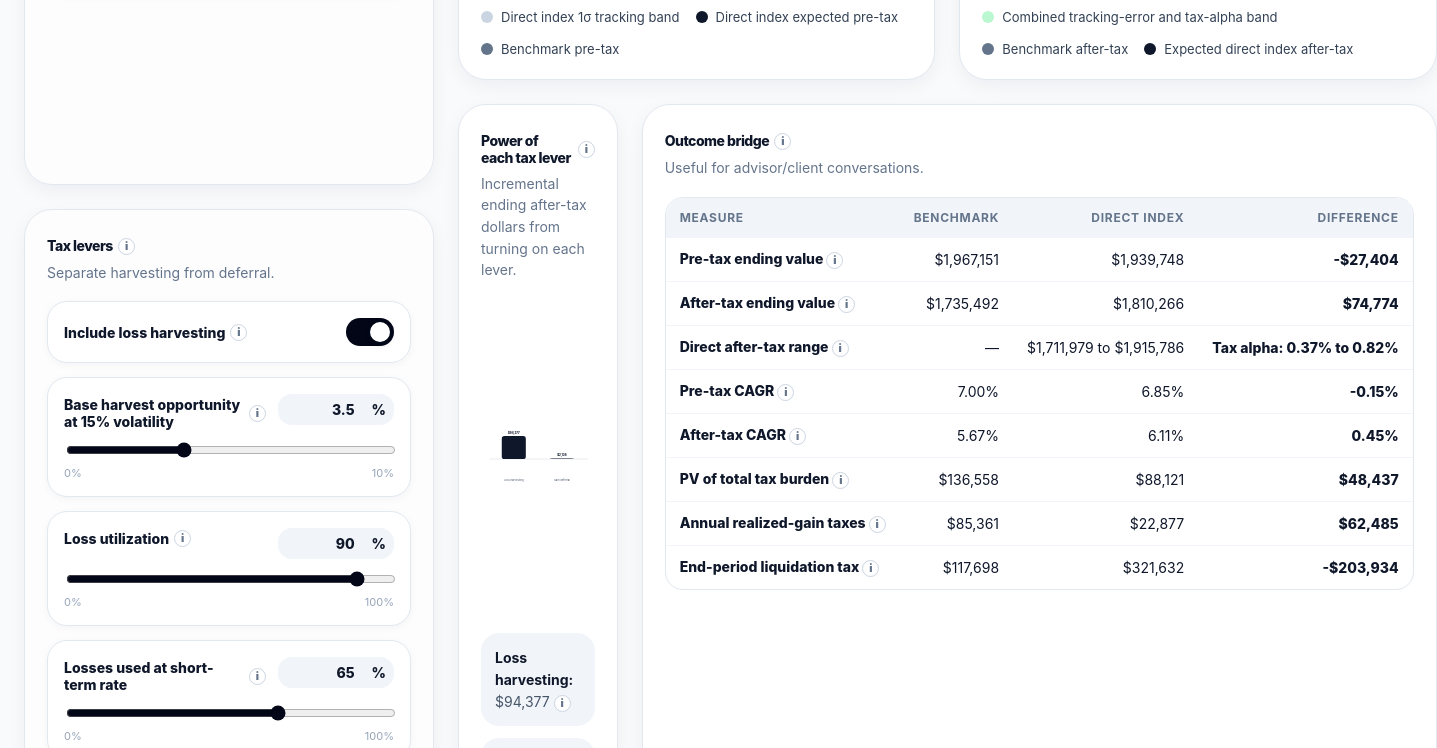
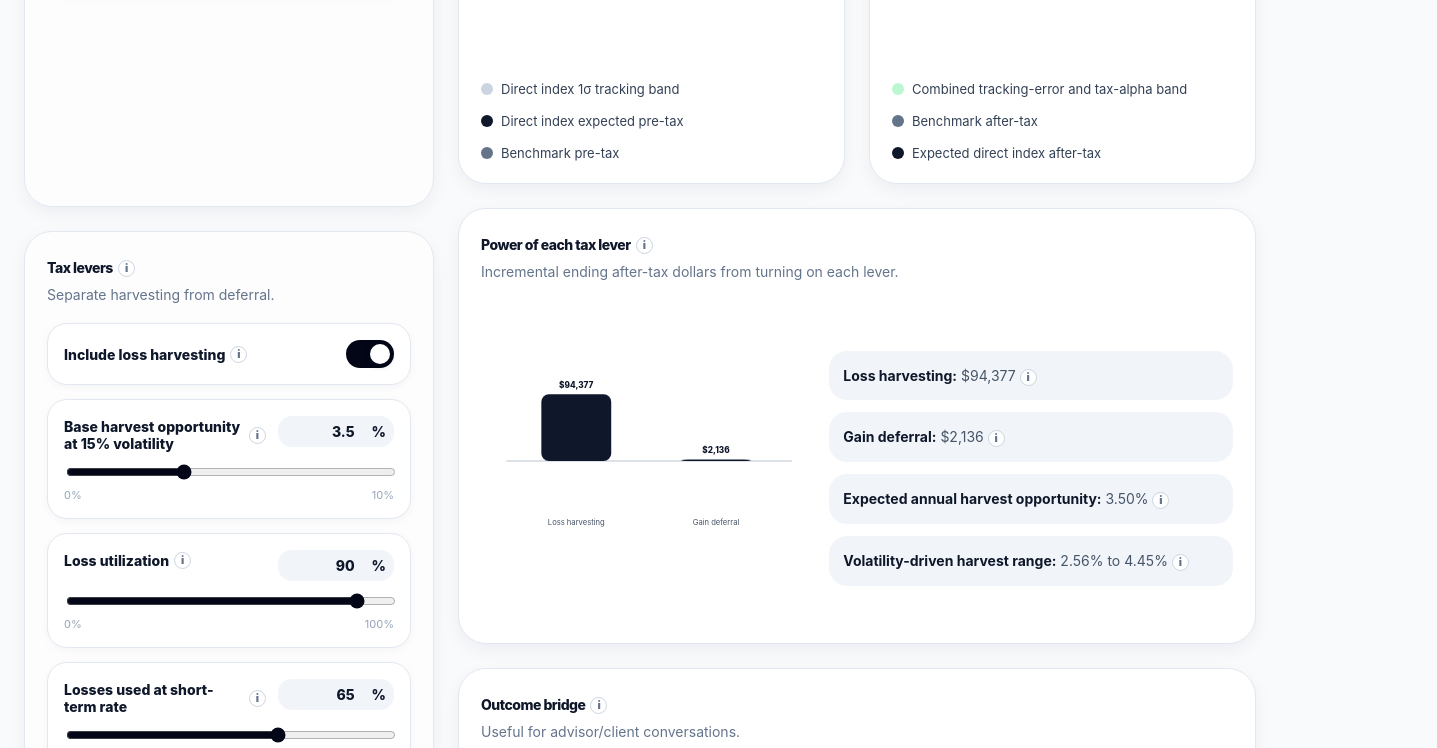
Before and after one commit to shaunnewkirk/Direct-Indexing-Tax-Tool, a plain HTML site: page index.html in a window 1280 px wide. Shown: the part 1419-2167 px from the top of the page, 1437 px wide, since content can reach past the window. Drawn offline with Linux system fonts and the light colour scheme.

Commit message:
Add files via upload

```diff
--- a/index.html
+++ b/index.html
@@ -214,6 +214,11 @@
 
     .info:hover::after, .info:focus::after { display: block; }
 
+    .info.tip-up::after {
+      top: auto;
+      bottom: 24px;
+    }
+
     .number-box {
       display: flex;
       align-items: center;
@@ -337,8 +342,15 @@
 
     .lever-grid {
       display: grid;
-      grid-template-columns: .9fr 1.1fr;
+      grid-template-columns: 1fr;
       gap: 24px;
+    }
+
+    .lever-content {
+      display: grid;
+      grid-template-columns: minmax(320px, 0.9fr) minmax(320px, 1.1fr);
+      gap: 18px;
+      align-items: center;
     }
 
     svg.chart {
@@ -396,7 +408,8 @@
     .table-wrap {
       border: 1px solid var(--line);
       border-radius: 18px;
-      overflow: auto;
+      overflow-x: auto;
+      overflow-y: visible;
     }
 
     th {
@@ -439,7 +452,7 @@
     @media (max-width: 1180px) {
       .layout, .hero-grid { grid-template-columns: 1fr; }
       .metrics { grid-template-columns: repeat(2, minmax(0, 1fr)); }
-      .two-col, .lever-grid, .talking-points { grid-template-columns: 1fr; }
+      .two-col, .lever-grid, .lever-content, .talking-points { grid-template-columns: 1fr; }
     }
 
     @media (max-width: 640px) {
@@ -515,9 +528,10 @@
         .replaceAll(">", "&gt;");
     }
 
-    function info(text) {
+    function info(text, direction = "down") {
       if (!text) return "";
-      return `<span class="info" tabindex="0" data-tip="${escapeAttr(text)}">i</span>`;
+      const directionClass = direction === "up" ? " tip-up" : "";
+      return `<span class="info${directionClass}" tabindex="0" data-tip="${escapeAttr(text)}">i</span>`;
     }
 
     function label(text, tip) {
@@ -990,12 +1004,14 @@
               <div class="lever-grid">
                 <section class="card">
                   ${sectionHeader("Power of each tax lever", "Incremental ending after-tax dollars from turning on each lever.", "This separates the two main engines: current-year value from harvesting losses and future value from deferring realized gains.")}
-                  ${barBreakdown(lossValue, deferralValue)}
-                  <div class="mini-stack">
-                    <div class="soft-box"><strong>Loss harvesting:</strong> ${dollars(lossValue)} ${info("Incremental ending after-tax wealth from turning loss harvesting on, holding gain deferral on.")}</div>
-                    <div class="soft-box"><strong>Gain deferral:</strong> ${dollars(deferralValue)} ${info("Incremental ending after-tax wealth from turning gain deferral on, holding loss harvesting on.")}</div>
-                    <div class="soft-box"><strong>Expected annual harvest opportunity:</strong> ${pct(result.effectiveHarvestOpportunity, 2)} ${info("Modeled harvested losses as a percent of portfolio value after scaling the base assumption by volatility.")}</div>
-                    <div class="soft-box"><strong>Volatility-driven harvest range:</strong> ${pct(lowResult.effectiveHarvestOpportunity, 2)} to ${pct(highResult.effectiveHarvestOpportunity, 2)} ${info("Low-to-high range around expected harvesting opportunity. This is a simple assumption, not a prediction.")}</div>
+                  <div class="lever-content">
+                    <div>${barBreakdown(lossValue, deferralValue)}</div>
+                    <div class="mini-stack">
+                      <div class="soft-box"><strong>Loss harvesting:</strong> ${dollars(lossValue)} ${info("Incremental ending after-tax wealth from turning loss harvesting on, holding gain deferral on.")}</div>
+                      <div class="soft-box"><strong>Gain deferral:</strong> ${dollars(deferralValue)} ${info("Incremental ending after-tax wealth from turning gain deferral on, holding loss harvesting on.")}</div>
+                      <div class="soft-box"><strong>Expected annual harvest opportunity:</strong> ${pct(result.effectiveHarvestOpportunity, 2)} ${info("Modeled harvested losses as a percent of portfolio value after scaling the base assumption by volatility.")}</div>
+                      <div class="soft-box"><strong>Volatility-driven harvest range:</strong> ${pct(lowResult.effectiveHarvestOpportunity, 2)} to ${pct(highResult.effectiveHarvestOpportunity, 2)} ${info("Low-to-high range around expected harvesting opportunity. This is a simple assumption, not a prediction.")}</div>
+                    </div>
                   </div>
                 </section>
 
@@ -1013,8 +1029,8 @@
                         <tr><td class="bold">Pre-tax CAGR ${info("Annualized return before taxes.")}</td><td class="right">${pct(result.benchmarkPretaxCagr)}</td><td class="right">${pct(result.directPretaxCagr)}</td><td class="right bold">${pct(result.pretaxActiveReturn)}</td></tr>
                         <tr><td class="bold">After-tax CAGR ${info("Annualized return after taxes.")}</td><td class="right">${pct(result.benchmarkAfterTaxCagr)}</td><td class="right">${pct(result.directAfterTaxCagr)}</td><td class="right bold">${pct(result.afterTaxActiveReturn)}</td></tr>
                         <tr><td class="bold">PV of total tax burden ${info("Present value of annual taxes plus end-period liquidation tax, less harvesting tax savings for the direct index.")}</td><td class="right">${dollars(result.pvBenchmarkTotalTaxes)}</td><td class="right">${dollars(result.pvDirectTotalTaxes)}</td><td class="right bold">${dollars(result.pvTaxAdvantage)}</td></tr>
-                        <tr><td class="bold">Annual realized-gain taxes ${info("Nominal annual taxes from realized gains over the full horizon. This excludes end-period liquidation tax.")}</td><td class="right">${dollars(result.totalBenchmarkAnnualTax)}</td><td class="right">${dollars(result.totalDirectAnnualTax)}</td><td class="right bold">${dollars(result.totalBenchmarkAnnualTax - result.totalDirectAnnualTax)}</td></tr>
-                        <tr><td class="bold">End-period liquidation tax ${info("Estimated tax due if the entire portfolio is sold at the end of the period.")}</td><td class="right">${dollars(result.terminalBenchmarkTax)}</td><td class="right">${dollars(result.terminalDirectTax)}</td><td class="right bold">${dollars(result.terminalBenchmarkTax - result.terminalDirectTax)}</td></tr>
+                        <tr><td class="bold">Annual realized-gain taxes ${info("Nominal annual taxes from realized gains over the full horizon. This excludes end-period liquidation tax.", "up")}</td><td class="right">${dollars(result.totalBenchmarkAnnualTax)}</td><td class="right">${dollars(result.totalDirectAnnualTax)}</td><td class="right bold">${dollars(result.totalBenchmarkAnnualTax - result.totalDirectAnnualTax)}</td></tr>
+                        <tr><td class="bold">End-period liquidation tax ${info("Estimated tax due if the entire portfolio is sold at the end of the period.", "up")}</td><td class="right">${dollars(result.terminalBenchmarkTax)}</td><td class="right">${dollars(result.terminalDirectTax)}</td><td class="right bold">${dollars(result.terminalBenchmarkTax - result.terminalDirectTax)}</td></tr>
                       </tbody>
                     </table>
                   </div>
```
